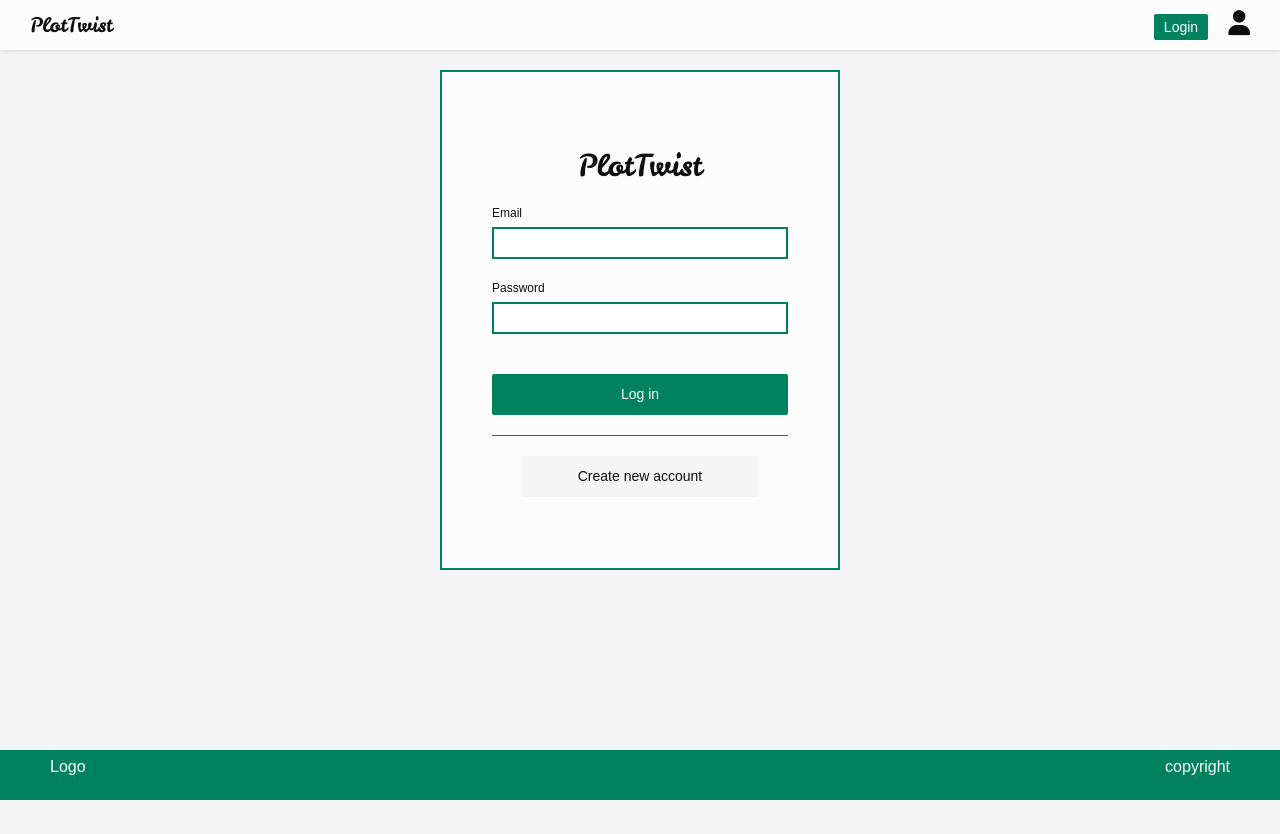
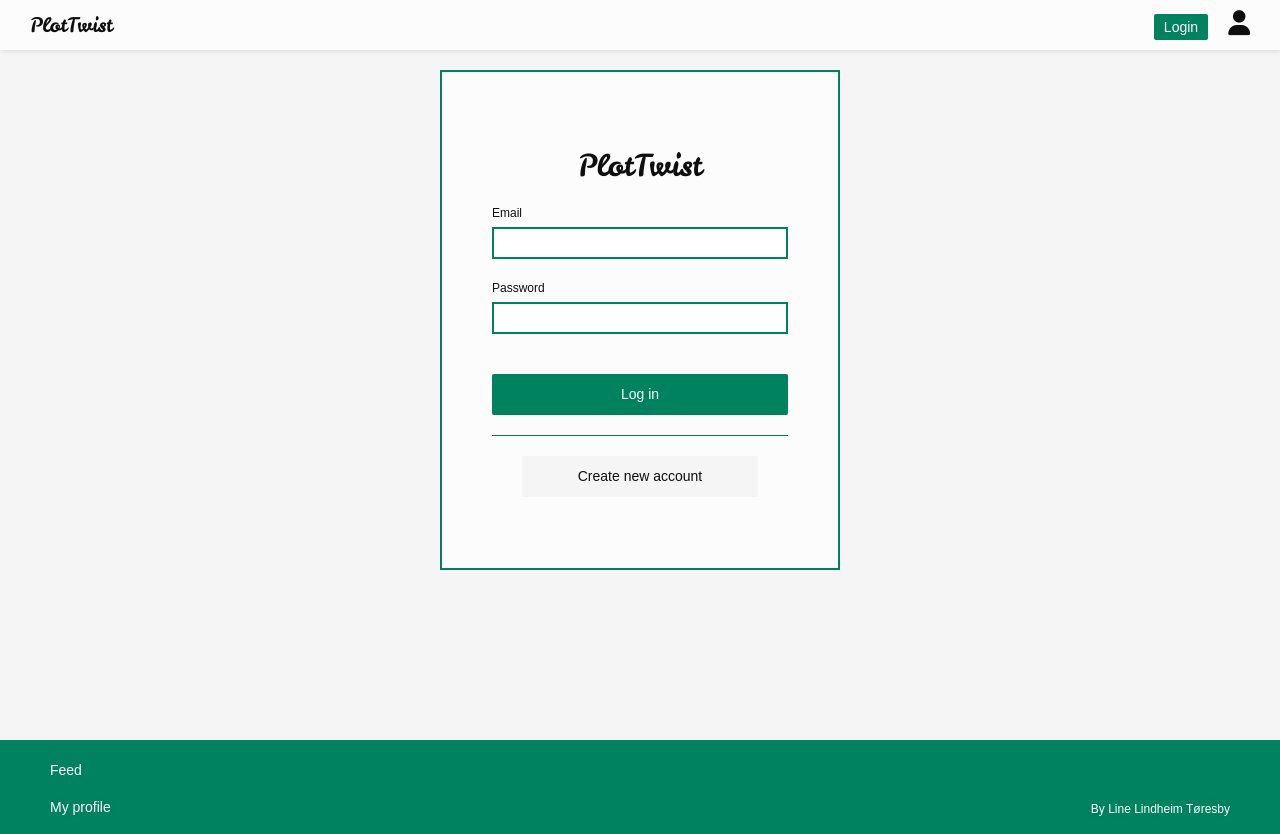
Before and after one commit to Noroff-FEU-Assignments/project-exam-2-linelind, a React (Create React App) app: page / in a window 1280 px wide. Before the commit the page ends 800 px from the top, so only its background shows below. Built offline with nearby package versions, Linux system fonts and the light colour scheme.

Commit message:
updated footer

```diff
--- a/src/components/layout/Footer.js
+++ b/src/components/layout/Footer.js
@@ -1,8 +1,17 @@
+import { Link } from "react-router-dom";
+
 function Footer() {
   return (
     <footer>
-      <p>Logo</p>
-      <p>copyright</p>
+      <div>
+        <Link to={`/`}>
+          <p className='footerLink'>Feed</p>
+        </Link>
+        <Link to={`/myprofile`}>
+          <p className='footerLink'>My profile</p>
+        </Link>
+      </div>
+      <p className='footerCredit'>By Line Lindheim Tøresby</p>
     </footer>
   );
 }
--- a/src/sass/partials/_base.scss
+++ b/src/sass/partials/_base.scss
@@ -36,17 +36,35 @@ body {
 
   footer {
     background-color: getColour(green);
-    color: getColour(white);
     display: flex;
     justify-content: space-between;
-    align-items: center;
-    padding: 5px 50px;
+    align-items: flex-end;
+    padding: 20px 50px 0px 50px;
     flex-shrink: 0;
     margin-top: 150px;
-    font-size: 12px;
+
+    p {
+      color: getColour(white);
+      font-size: 14px;
+    }
+
+    .footerCredit {
+      font-size: 12px;
+    }
+
+    .footerLink:hover {
+      color: getColour(white) !important;
+      text-decoration: underline;
+    }
 
     @media (max-width: $mobile-width) {
       flex-direction: column;
+      align-items: flex-start;
+      padding-left: 20px;
+
+      .footerCredit {
+        margin-top: 30px;
+      }
     }
   }
 }
```
Also changed, not shown: 1 other file (tests, documents, lock files or other folders).
